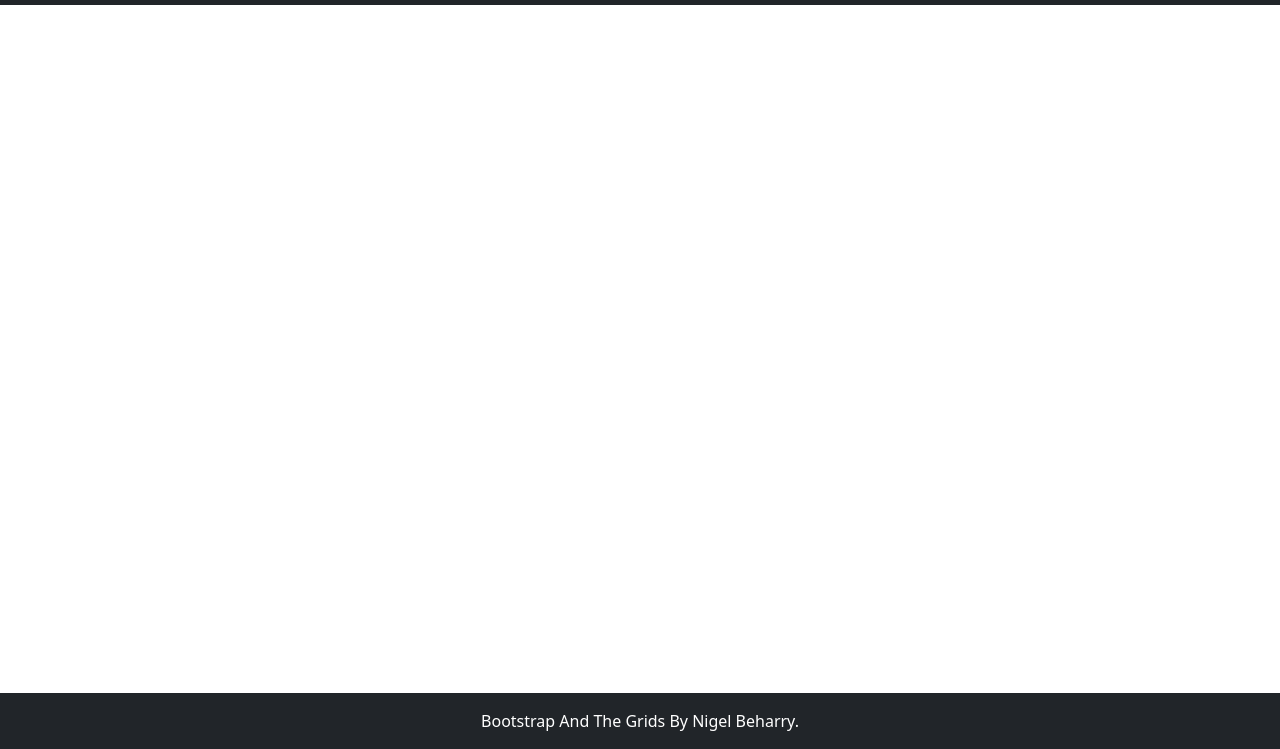
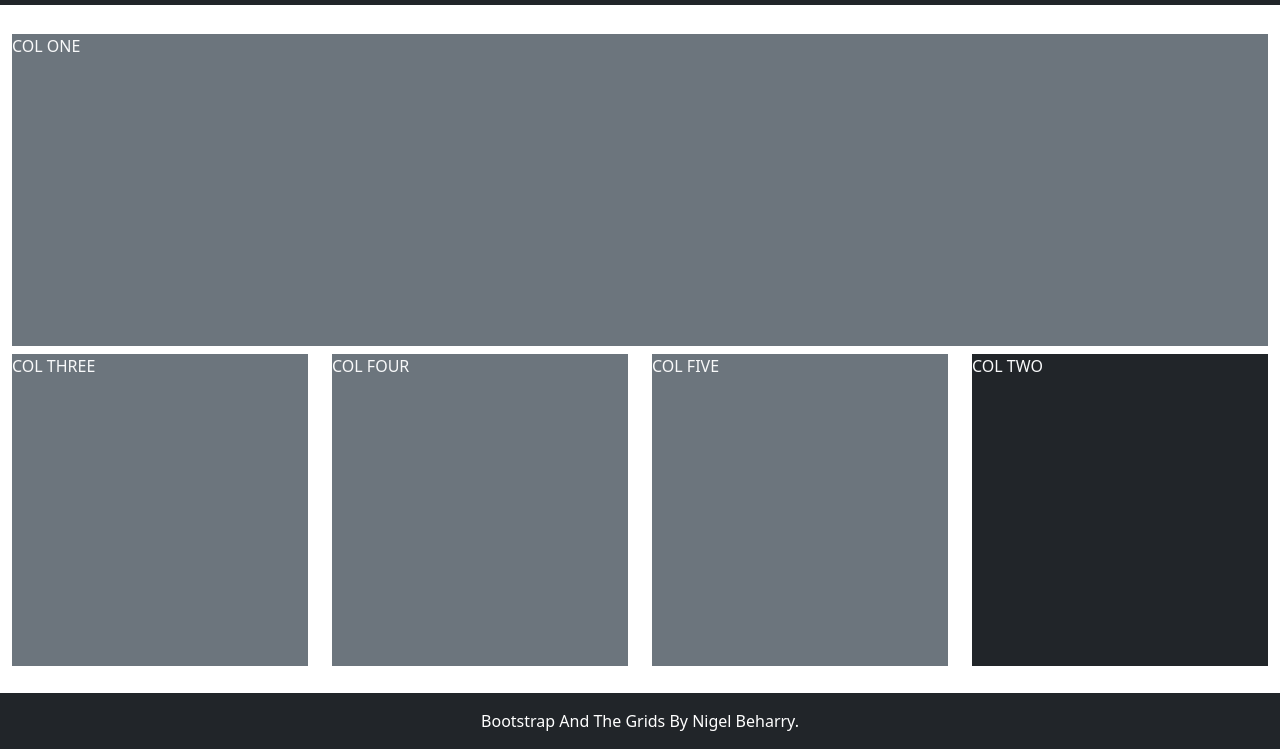
Before and after one commit to NigelBeharry/BootStrapAndTheGrids, a plain HTML site: page Grid9.html in a window 1280 px wide. Shown: the part 51-800 px from the top of the page. Drawn offline with nearby package versions, Linux system fonts and the light colour scheme; a web font is replaced by a local one.

Commit message:
Grid 7,8,9 completed.

```diff
--- a/Grid9.html
+++ b/Grid9.html
@@ -61,10 +61,35 @@
       </div>
     </div>
   </nav>
-
   <main class="flex-shrink-0">
-    <div class="container">
-
+    <div class="container-fluid h-100 minHeight">
+      <!-- container-fluid 100% of the screen at diff screen size-->
+      <div class="row h-100 gy-2 row-cols-1 row-cols-md-2">
+        <div class="col col-md-12">
+          <div class="bg-secondary text-light h-100">
+            COL ONE</div>
+        </div>
+        <div class="col-6 col-md-3 order-last">
+          <div class="bg-dark text-light h-100">
+            COL TWO
+          </div>
+        </div>
+        <div class=" col-6 col-md-3">
+          <div class="bg-secondary text-light h-100">
+            COL THREE
+          </div>
+        </div>
+        <div class=" col-6 col-md-3">
+          <div class="bg-secondary text-light h-100">
+            COL FOUR
+          </div>
+        </div>
+        <div class="col-6 col-md-3">
+          <div class="bg-secondary text-light h-100">
+            COL FIVE
+          </div>
+        </div>
+      </div>
     </div>
   </main>
   <footer class="footer mt-auto py-3 bg-dark sticky-footer">
```
Also changed, not shown: Grid7.html (+2 -1 lines), Grid8.html (+24 -2 lines).
